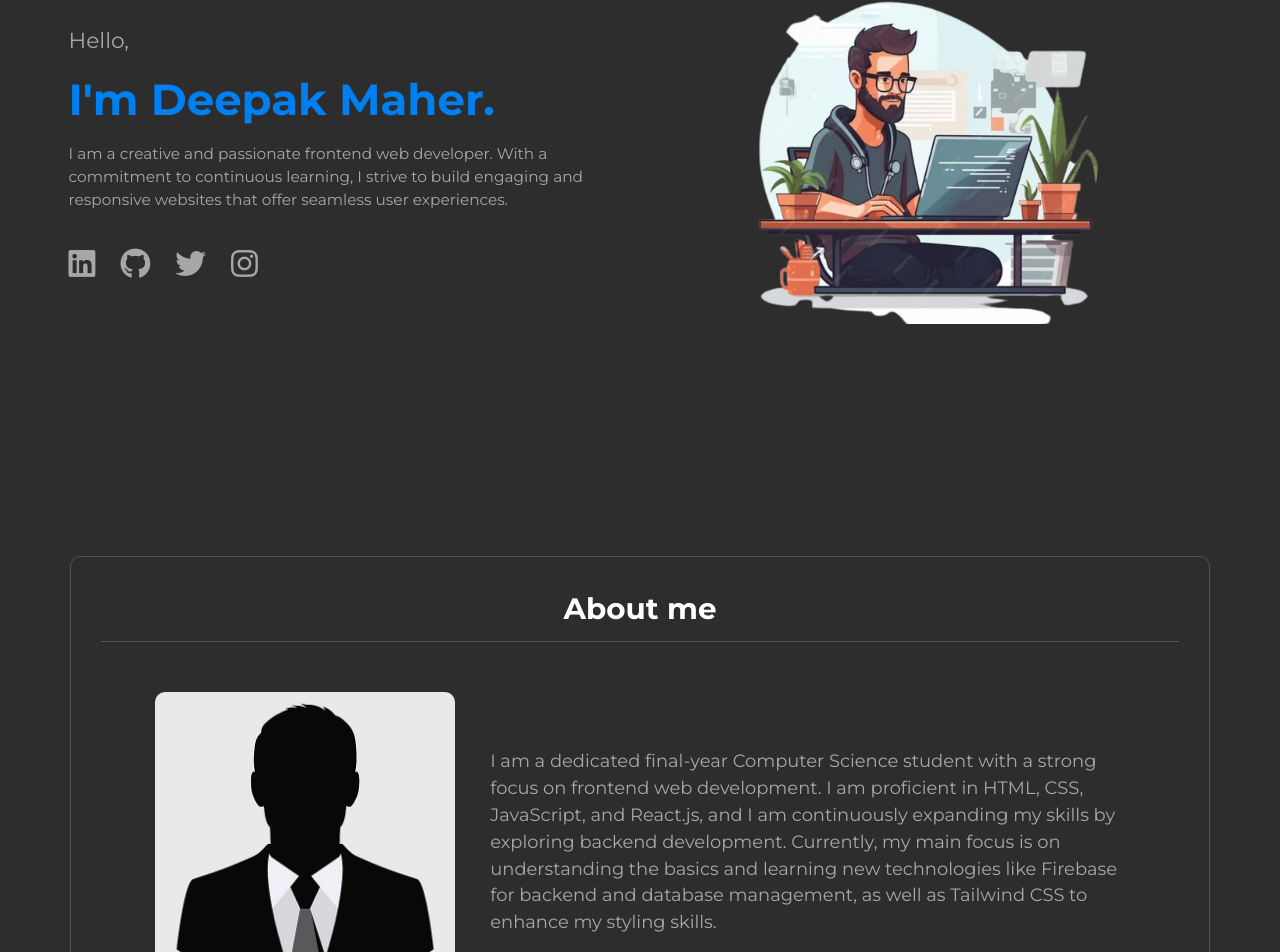
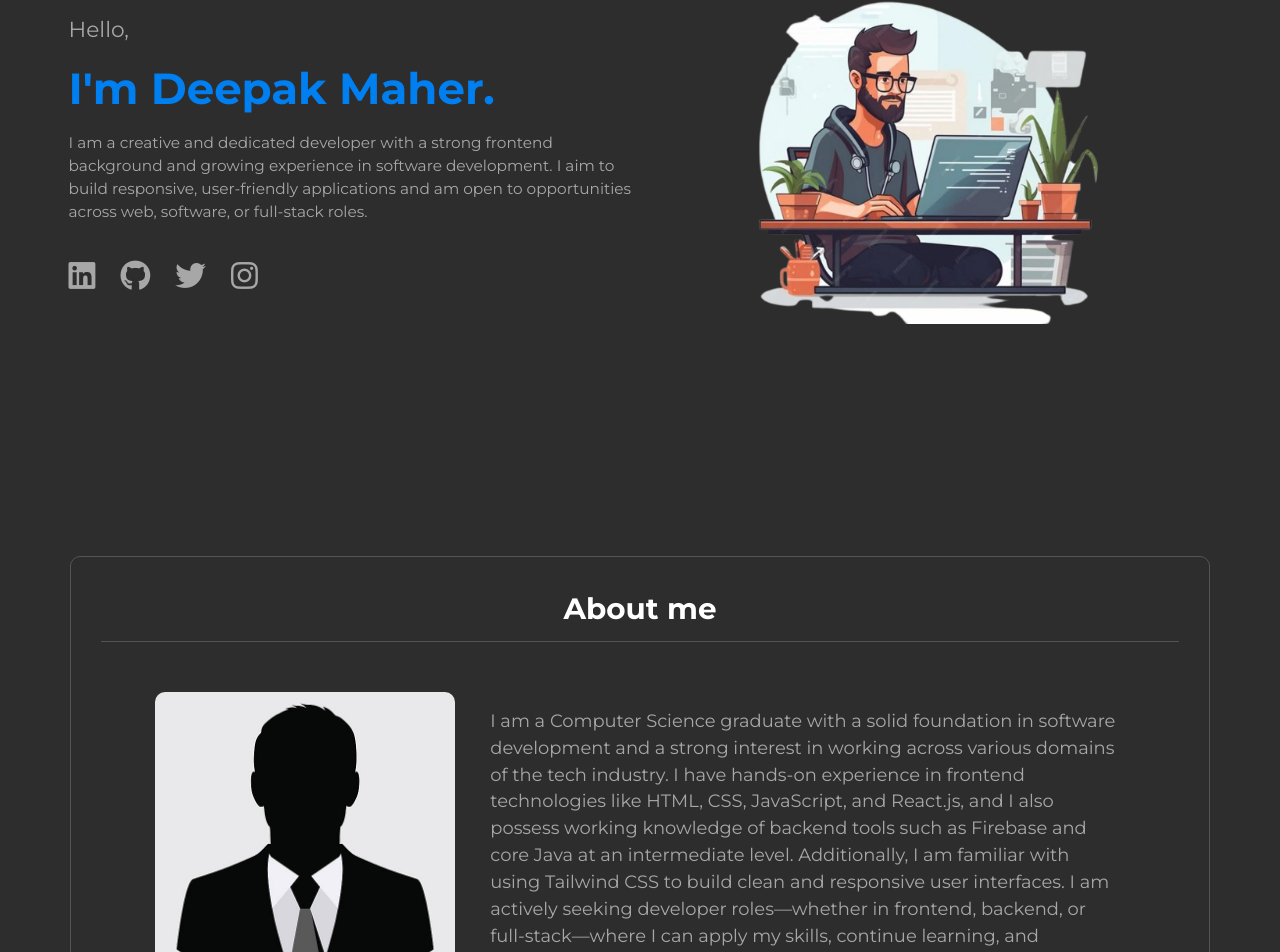
Before and after one commit to Deepak-rajput8030/portfolio, a React (Create React App) app: page / in a window 1280 px wide. Shown: the part 244-1196 px from the top of the page. Built offline with nearby package versions, Linux system fonts and the light colour scheme.

Commit message:
udpated bcs gradute

```diff
--- a/src/components/About/About.js
+++ b/src/components/About/About.js
@@ -1,32 +1,32 @@
-import React from 'react'
-import './About.css'
-import aboutMeImg from './../../assets/about_me.jpg'
+import React from "react";
+import "./About.css";
+import aboutMeImg from "./../../assets/about_me.jpg";
 
 function About() {
   return (
-    <section id='About' className='about-section'>
-      <h2 className='section-heading'>About me</h2>
+    <section id="About" className="about-section">
+      <h2 className="section-heading">About me</h2>
 
-      <div className='about-container'>
+      <div className="about-container">
+        <img src={aboutMeImg} id="about-img"></img>
 
-        <img src={aboutMeImg} id='about-img'></img>
-
-        <div id='about-text'>
+        <div id="about-text">
           <p>
-          I am a dedicated final-year Computer Science student with a strong
-          focus on frontend web development. I am proficient in HTML, CSS,
-          JavaScript, and React.js, and I am continuously expanding my skills
-          by exploring backend development. Currently, my main focus is on
-          understanding the basics and learning new technologies like Firebase
-          for backend and database management, as well as Tailwind CSS to
-          enhance my styling skills.
+            I am a Computer Science graduate with a solid foundation in software
+            development and a strong interest in working across various domains
+            of the tech industry. I have hands-on experience in frontend
+            technologies like HTML, CSS, JavaScript, and React.js, and I also
+            possess working knowledge of backend tools such as Firebase and core
+            Java at an intermediate level. Additionally, I am familiar with
+            using Tailwind CSS to build clean and responsive user interfaces. I
+            am actively seeking developer roles—whether in frontend, backend, or
+            full-stack—where I can apply my skills, continue learning, and
+            contribute to building meaningful solutions.
           </p>
         </div>
-
       </div>
-
     </section>
-  )
+  );
 }
 
-export default About
+export default About;
--- a/src/components/Footer/Footer.js
+++ b/src/components/Footer/Footer.js
@@ -2,10 +2,12 @@ import React from 'react'
 import './Footer.css'
 
 function Footer() {
+  const currentYear = new Date().getFullYear();
+
   return (
     <section id='Footer' className='footer-section'>
       <h1> <i className="fa-regular fa-copyright"></i>
-          2024 Deepak Maher. All Rights Reserved.
+          {currentYear} Deepak Maher. All Rights Reserved.
       </h1>
     </section>
   )
--- a/src/components/Intro/Intro.js
+++ b/src/components/Intro/Intro.js
@@ -1,47 +1,51 @@
-import React from 'react'
-import './Intro.css'
-import bg from './../../assets/Profile_Img.jpg';
+import React from "react";
+import "./Intro.css";
+import bg from "./../../assets/Profile_Img.jpg";
 
 function Intro() {
   return (
-    <section id='Intro' className='profile-section'>
-
-      <div className='profile-text'>
+    <section id="Intro" className="profile-section">
+      <div className="profile-text">
         <span>Hello,</span>
 
         <h1> I'm Deepak Maher.</h1>
 
         <p>
-          I am a creative and passionate frontend web developer. With a commitment to continuous learning, I strive to build
-          engaging and responsive websites that offer seamless user experiences.
+          I am a creative and dedicated developer with a strong frontend
+          background and growing experience in software development. I aim to
+          build responsive, user-friendly applications and am open to
+          opportunities across web, software, or full-stack roles.
         </p>
 
         <div className="social-icons">
-
-              <a className='logo' href='https://www.linkedin.com/in/8030deepakrajput'>
+          <a
+            className="logo"
+            href="https://www.linkedin.com/in/8030deepakrajput"
+          >
             <i className="fa-brands fa-linkedin"></i>
           </a>
 
-              <a className='logo' href='https://github.com/Deepak-rajput8030'>
+          <a className="logo" href="https://github.com/Deepak-rajput8030">
             <i className="fa-brands fa-github"></i>
           </a>
 
-              <a className='logo' href='https://x.com/D_Rajput_8030'>
+          <a className="logo" href="https://x.com/D_Rajput_8030">
             <i className="fa-brands fa-twitter"></i>
           </a>
 
-              <a className='logo' href='https://www.instagram.com/deepak_rajput_8030/'>
+          <a
+            className="logo"
+            href="https://www.instagram.com/deepak_rajput_8030/"
+          >
             <i className="fa-brands fa-instagram"></i>
           </a>
-
         </div>
-
       </div>
-      <div className='profile-image'>
-        <img src={bg} alt='profile_img'></img>
+      <div className="profile-image">
+        <img src={bg} alt="profile_img"></img>
       </div>
     </section>
-  )
+  );
 }
 
-export default Intro
+export default Intro;
--- a/src/components/Project/Project.js
+++ b/src/components/Project/Project.js
@@ -12,11 +12,11 @@ const Project = () => {
     const settings = {
         dots: true,             // Enable dots below the slider
         infinite: true,         // Loop through slides infinitely
-        speed: 1000,             // Transition speed
+        speed: 1500,             // Transition speed
         slidesToShow: 1,        // Show 3 slides at a time
         slidesToScroll: 1,      // Scroll one slide at a time
         autoplay: true,
-        autoplaySpeed: 2500,
+        autoplaySpeed: 3000,
         cssEase: "linear",
         pauseOnHover: true,
     };
--- a/src/components/Resume/Resume.js
+++ b/src/components/Resume/Resume.js
@@ -5,7 +5,7 @@ function Resume() {
 
   function alertMsg() {
     setTimeout(() => {
-      alert('Downloading...');
+      alert('CV Downloading...');
     }, 1000);
   }
 
@@ -20,8 +20,8 @@ function Resume() {
           <p> <i className="fa-solid fa-briefcase"></i> Experience</p>
 
           <div className="options">
+            <h3 className="options-name">Endress + Hauser Flowtec (India) Pvt. Ltd. (MNC)</h3>
             <h3 className="options-year">Jul-2021 - Aug-2022</h3>
-            <h3 className="options-name">Endress + Hauser Flowtec (India) Pvt. Ltd. (MNC)</h3>
             <h3 className="options-role">Computer Assistant (Apprenticeship)</h3>
           </div>
         </div>
@@ -36,6 +36,7 @@ function Resume() {
                 <li>JavaScript</li>
                 <li>CSS</li>
                 <li>HTML</li>
+                <li>JAVA (Intermediate)</li>
             </h3>
           </div>
 
@@ -71,23 +72,23 @@ function Resume() {
           <p> <i className="fa-solid fa-graduation-cap"></i> Education</p>
 
           <div className="options">
-            <h3 className="options-year">2022 - Expected March 2025</h3>
             <h3 className="options-name">Bachelor of Computer Science (BCS)</h3>
+            <h3 className="options-year">2022 - 2025 | Percentage: 81.2% | Grade: A++</h3>
           </div>
 
           <div className="options">
+            <h3 className="options-name">HSC (12th)</h3>
             <h3 className="options-year">MARCH - 2022</h3>
-            <h3 className="options-name">HSC (12th)</h3>
           </div>
 
           <div className="options">
+            <h3 className="options-name">ITI - Computer Operator and Programming Assistance (COPA)</h3>
             <h3 className="options-year">AUG - 2020</h3>
-            <h3 className="options-name">ITI - Computer Operator and Programming Assistance (COPA)</h3>
           </div>
 
           <div className="options">
+            <h3 className="options-name">SSC (10th)</h3>
             <h3 className="options-year">MARCH - 2019</h3>
-            <h3 className="options-name">SSC (10th)</h3>
           </div>
         </div>
 
```
Also changed, not shown: src/assets/beatbox_img.JPG, 1 other file (tests, documents, lock files or other folders). Lines whose indentation alone changed are shown as unchanged.
